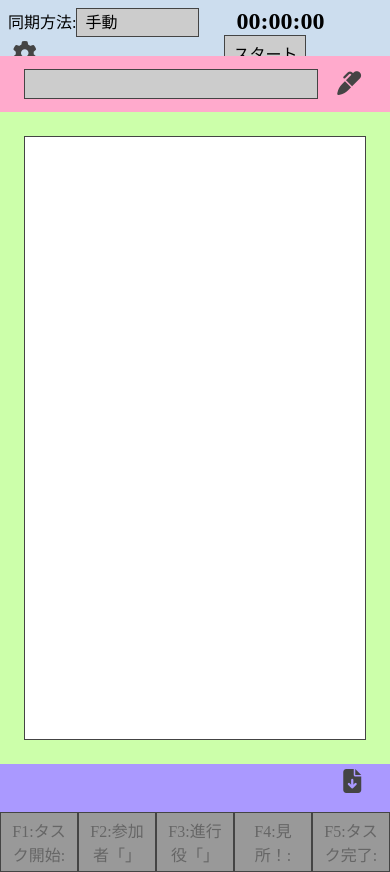
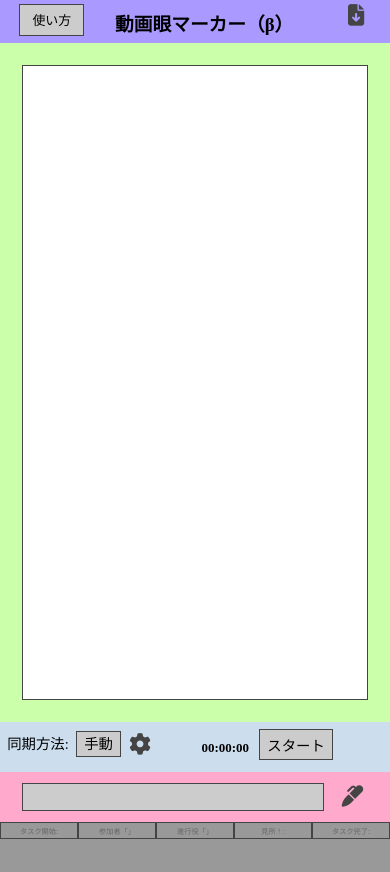
Before and after one commit to do-gugan/do-gagan_marker, a plain HTML site: page index.html in a window 390 px wide. After the commit the page ends 844 px from the top, so only its background shows below. Drawn offline with Linux system fonts and the light colour scheme; some packages are replaced by stand-ins of ours.

Commit message:
スマホ対応

```diff
--- a/index.html
+++ b/index.html
@@ -6,20 +6,28 @@
     <script src="https://kit.fontawesome.com/203539ac23.js" crossorigin="anonymous"></script>
     <link rel="stylesheet" href="https://unpkg.com/ress/dist/ress.min.css">
     <link rel="stylesheet" href="styles.css">
+    <meta name="viewport" content="width=device-width,initial-scale=1">
 </head>
 <body>
 <main id="main">
-<div id="timecode_block">
+    <div id="save_button_block">
+        <button id="guide" class="button">使い方</button>
+        <div id="title">動画眼マーカー（β）</div>
+        <div><a href="#" id="save"  download="rename_same_as_movie.dggn.txt" class="iconButton"><i class="fa-solid fa-file-arrow-down" title="ローカルに保存"></i></a></div>
+    </div>
+    <div id="list_block">
+        <div id="list"></div>
+    </div>
+    <div id="timecode_block">
     <div>
         同期方法:<select id="syncMethod">
             <option value="manual">手動</option>
-            <option value="obs">OBS Studio</option>
-            <option value="atem">ATEM Switcher</option>
+            <!--option value="obs">OBS Studio</option-->
+            <!--option value="atem">ATEM Switcher</option-->
         </select>
         <button class="iconButton" id="show_timecode_settings"><i class="fa-solid fa-gear" title="タイムコード同期設定"></i></button>
     </div>
     <div>
-
         <span id="timecode">00:00:00</span>
         <button class="button" id="start">スタート</button>
     </div>
@@ -37,12 +45,6 @@
 <div id="input_controls_block">
     <input type="text" id="newMemo" disabled /><button id="mark" class="iconButton" disabled><i class="fa-solid fa-marker" title="記録"></i></button>
 </div>
-<div id="list_block">
-    <div id="list"></div>
-</div>
-<div id="save_button_block">
-    <a href="#" id="save"  download="rename_same_as_movie.dggn.txt" class="iconButton"><i class="fa-solid fa-file-arrow-down" title="ローカルに保存"></i></a>
-</div>
 <div id="snippets_block">
     <button id="snippet1" class="button snippet" disabled onclick="insertSnippet(1);">F1:</button>
     <button id="snippet2" class="button snippet" disabled onclick="insertSnippet(2);">F2:</button>
--- a/scripts.js
+++ b/scripts.js
@@ -3,17 +3,30 @@ const defaultMemo = "チャプター";
 // $tの位置に記入済みのテキストが挿入される
 let snippets = ["","タスク開始:$t$c","参加者「$t$c」","進行役「$t$c」","見所！:$t$c","タスク完了:$t$c"];
 
-document.getElementById('snippet1').innerText = "F1:"+snippets[1].replace("$t","").replace("$c","");
-document.getElementById('snippet2').innerText = "F2:"+snippets[2].replace("$t","").replace("$c","");
-document.getElementById('snippet3').innerText = "F3:"+snippets[3].replace("$t","").replace("$c","");
-document.getElementById('snippet4').innerText = "F4:"+snippets[4].replace("$t","").replace("$c","");
-document.getElementById('snippet5').innerText = "F5:"+snippets[5].replace("$t","").replace("$c","");
+document.getElementById('snippet1').innerHTML = "<span class=\"fLabel\">F1:</span>"+snippets[1].replace("$t","").replace("$c","");
+document.getElementById('snippet2').innerHTML = "<span class=\"fLabel\">F2:</span>"+snippets[2].replace("$t","").replace("$c","");
+document.getElementById('snippet3').innerHTML = "<span class=\"fLabel\">F3:</span>"+snippets[3].replace("$t","").replace("$c","");
+document.getElementById('snippet4').innerHTML = "<span class=\"fLabel\">F4:</span>"+snippets[4].replace("$t","").replace("$c","");
+document.getElementById('snippet5').innerHTML = "<span class=\"fLabel\">F5:</span>"+snippets[5].replace("$t","").replace("$c","");
 
 //ブラウザウインドウを閉じる時に警告を表示する
 window.onbeforeunload = function(e) {
     return " ";
 }
 
+//「使い方」ボタン
+document.getElementById('guide').addEventListener('click', ()=>{
+    let guide = "（ブラウザ上で完結して動作しており、入力内容がサーバーに送信／保存されることはありません）\n\n";
+    guide += "■使い方\n\n";
+    guide += "1) 録画ツールとタイミングを合わせて「スタート」を押しカウンターを同期させます。\n";
+    guide += "2) ピンクのエリアのテキスト欄にメモ内容を入れ（空欄でも可）、Enterまたはペンアイコンのクリックで記録します。\n";
+    guide += "3) セッションが終わったらパープルのエリアの保存ボタンからファイルとして保存します。\n";
+    guide += "4) 動画ファイルと同じ場所、同じ名前で拡張子を.dggn.txtとして保存すれば、動画眼3で読み込まれます。\n\n";
+    guide += "■便利技\n\n";
+    guide += "・録画開始と同時に「スタート」を押すのが難しい場合は、水色エリアの歯車ボタンからオフセット秒数を指定できます。\n";
+    guide += "・画面最下部のボタンまたはF1〜5キーで定型文を入力できます。\n";
+    alert(guide);
+});
 
 //キーボードショートカット
 document.body.addEventListener('keydown', (event)=>{
@@ -110,12 +123,24 @@ function toggleControls(b) {
 document.getElementById('show_timecode_settings').addEventListener('click', ()=>{
     const block = document.getElementById('timecode_settings_block');
     const main = document.getElementById('main');
-    console.log(block.style.display);
+    const mediaQuery = window.matchMedia('(max-width: 600px)');
     if (block.style.display != "block") {
-        main.style.gridTemplateRows = "3.5em 5.5em 3.5em auto 3em 1em";
+        if (mediaQuery.matches) {
+            //SP （スニペットブロックの高さで調整）
+            main.style.gridTemplateRows = "3em auto 3.5em 5.5em 3.5em 0.5em";
+        } else {
+            //PC
+            main.style.gridTemplateRows = "3em auto 3.5em 5.5em 3.5em 1em";
+        }
         block.style.display = "block";
     } else {
-        main.style.gridTemplateRows = "3.5em 0em 3.5em auto 3em 1em";
+        if (mediaQuery.matches) {
+            //SP （スニペットブロックの高さで調整）
+            main.style.gridTemplateRows = "3em auto 3.5em 0em 3.5em 0.5em";
+        } else {
+            //PC
+            main.style.gridTemplateRows = "3em auto 3.5em 0em 3.5em 1em";
+        }
         block.style.display = "none";
     }
 });
--- a/styles.css
+++ b/styles.css
@@ -1,3 +1,7 @@
+html {
+    background-color:789;
+}
+
 body {
     background-color: #999;
 }
@@ -6,16 +10,16 @@ main {
     height: calc(100vh - 1em);
     display: grid;
     grid-template-columns: 5fr;
-    grid-template-rows: 3.5em 0em 3.5em auto 3em 1em;
+    grid-template-rows: 3em auto 3.5em 0em 3.5em 1em;
 }
 
-/* 上部タイムコードブロック */
+/* タイムコードブロック */
 #timecode_block {
     background-color: #cde;
     grid-column-start: 1;
     grid-column-end: 3;
-    grid-row-start: 1;
-    grid-row-end: 2;
+    grid-row-start: 3;
+    grid-row-end: 4;
 
     padding:0.5em;
     display: flex;
@@ -39,14 +43,14 @@ main {
     vertical-align: middle;
 }
 
-/* 上部タイムコード設定ブロック */
+/* タイムコード設定ブロック（開閉部分） */
 #timecode_settings_block {
     display:none;
     background-color: #cef;
     grid-column-start: 1;
     grid-column-end: 3;
-    grid-row-start: 2;
-    grid-row-end: 3;
+    grid-row-start: 4;
+    grid-row-end: 5;
 }
 
 .setting_block {
@@ -61,13 +65,13 @@ main {
 
 }
 
-/* 左マーカー内容操作ブロック */
+/* マーカー内容操作ブロック */
 #input_controls_block {
     background-color: #fac;
     grid-column-start: 1;
     grid-column-end: 3;
-    grid-row-start: 3;
-    grid-row-end: 4;
+    grid-row-start: 5;
+    grid-row-end: 6;
 
     /* 子要素に対する指定 */
     display: flex;
@@ -89,14 +93,14 @@ main {
     margin-right:0.4em;
 }
 
-/* 右リストブロック */
+/* リストブロック */
 
 #list_block {
     background-color: #cfa;
     grid-column-start: 1;
     grid-column-end: 3;
-    grid-row-start: 4;
-    grid-row-end: 5;
+    grid-row-start: 2;
+    grid-row-end: 3;
 
     padding: 1.5em;
 }
@@ -113,23 +117,32 @@ main {
     margin-right: 1em;
 }
 
-.memo {
 
-}
-
-/* 下部保存ボタンブロック */
+/* 保存ボタンブロック */
 #save_button_block {
     background-color: #a9f;
     grid-column-start: 1;
     grid-column-end: 3;
-    grid-row-start: 5;
-    grid-row-end: 6;
+    grid-row-start: 1;
+    grid-row-end: 2;
 
     /* 子要素に対する指定 */
-    display: grid;
-    justify-items: right;
+    display: flex;
+    justify-content: space-between;
+    padding-top: 0.25em;
 }
 
+#guide {
+    width: 5em;
+    height: 2.5em;
+    margin: 0em 1.0em 0em 1.5em;
+}
+
+#title {
+    font-size:1.3em;
+    font-weight: bold;
+    margin-top: 0.3em;
+}
 #save {
     margin: 0em 1.0em 0em 1.5em;
 }
@@ -146,10 +159,6 @@ main {
     justify-items: auto;
     flex-direction: row;
     grid-template-columns: 1fr 1fr 1fr 1fr 1fr;
-}
-
-.snippet {
-
 }
 
 /* 汎用クラス */
@@ -187,15 +196,49 @@ select {
     background-color: #ccc;
     border: 1px solid #444;
     padding: 0.3em 0.5em 0.3em 0.5em;
+    margin-left:0.5em;
 }
 
 input {
     background-color: #fff;
     border: 1px solid #444;
     padding: 0.3em 0.5em 0.3em 0.5em;
+    margin-left: 0.5em;
 }
 
 input:disabled {
     color:#666;
     background-color: #ccc !important;
 }
+
+/* スマホ対応 */
+@media screen and (max-width: 600px) {
+    body {
+        font-size:0.9em;
+        min-width: 375px;
+    }
+    main {
+        grid-template-rows: 3em auto 3.5em 0em 3.5em 0.5em;
+    }
+    #guide {
+        font-size: 0.9em;
+    }
+    #timecode {
+        font-size: 0.9em;
+    }
+    #timecode_block div:nth-child(1) {
+        flex-basis: 10em;
+    }
+    #timecode_block div:nth-child(2) {
+        flex-basis: 10em;
+        flex-grow: 1;
+    }
+    #snippets_block {
+        font-size: 0.5em;
+    }
+    .fLabel {
+        display: none;
+        height: 4em;
+    }
+
+}
```
